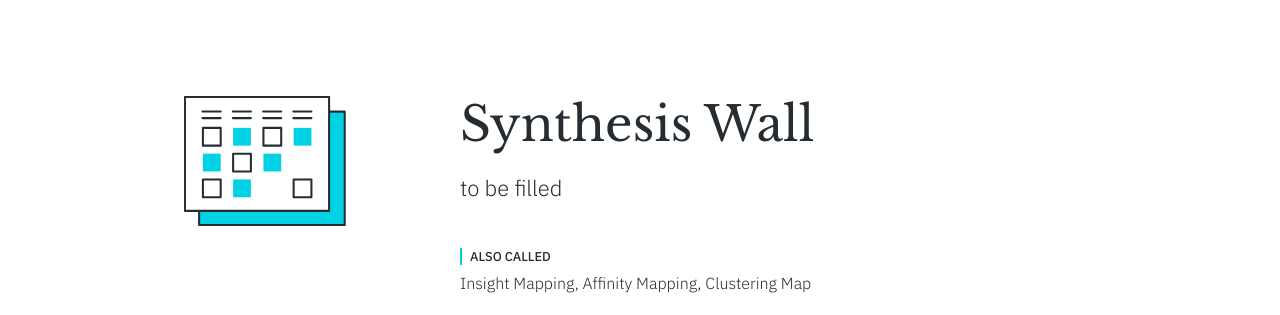
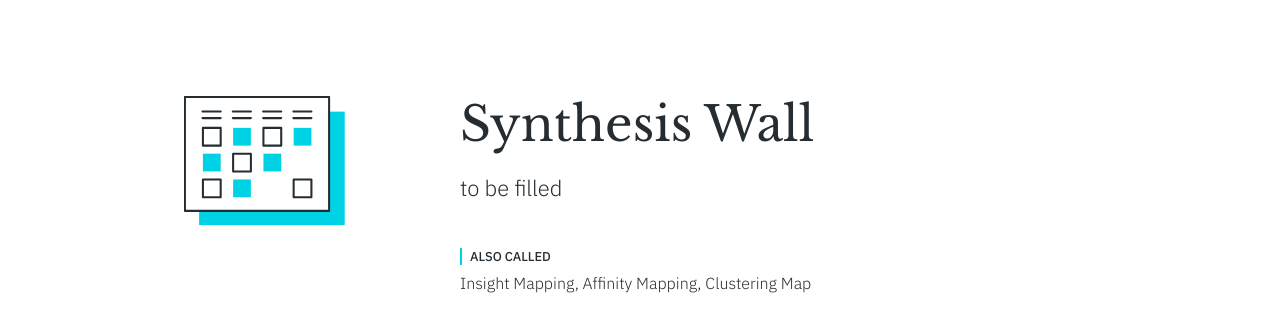
Before and after one commit to service-design-tools/sdt-website, a Jekyll site: the page built from _tools/synthesis-wall.md, in a window 1280 px wide. Shown: the part 130-445 px from the top of the page. Built offline with Jekyll 4.4.1, drawn with Linux system fonts in a browser that asks for light colours.

Commit message:
Update tool “synthesis-wall”

```diff
--- a/_tools/synthesis-wall.md
+++ b/_tools/synthesis-wall.md
@@ -15,7 +15,7 @@
   <svg version="1.1" xmlns="http://www.w3.org/2000/svg" x="0px" y="0px"
   viewBox="0 0 157.3 126.5" xml:space="preserve">
     <rect x="14.7" y="15.2" class="svg--filled-main" width="141.7" height="110.4"/>
-    <rect x="14.7" y="15.2" class="svg--outline" width="141.7" height="110.4"/>
+    <rect x="14.7" y="15.2" class="svg--outline svg--bw" width="141.7" height="110.4"/>
     <rect x="0.9" y="0.9" class="svg--filled-light svg--outline" width="140.3" height="110.9"/>
     <rect x="18.4" y="31" class="svg--outline" width="17.3" height="17.3"/>
     <rect x="18.4" y="81.2" class="svg--outline" width="17.3" height="17.3"/>
```
